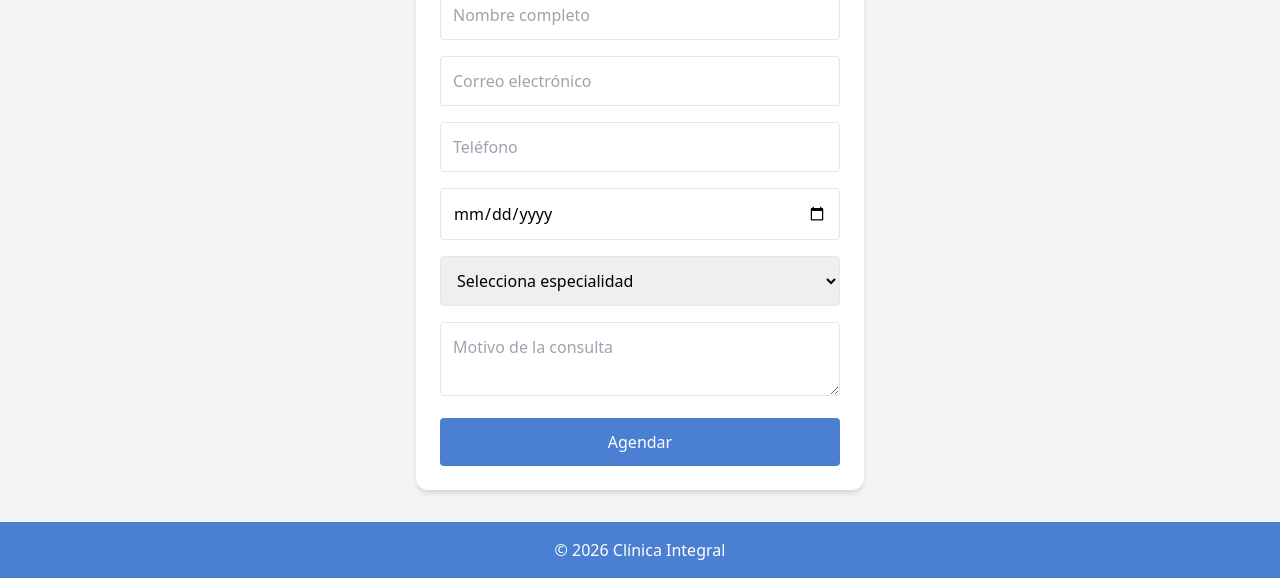
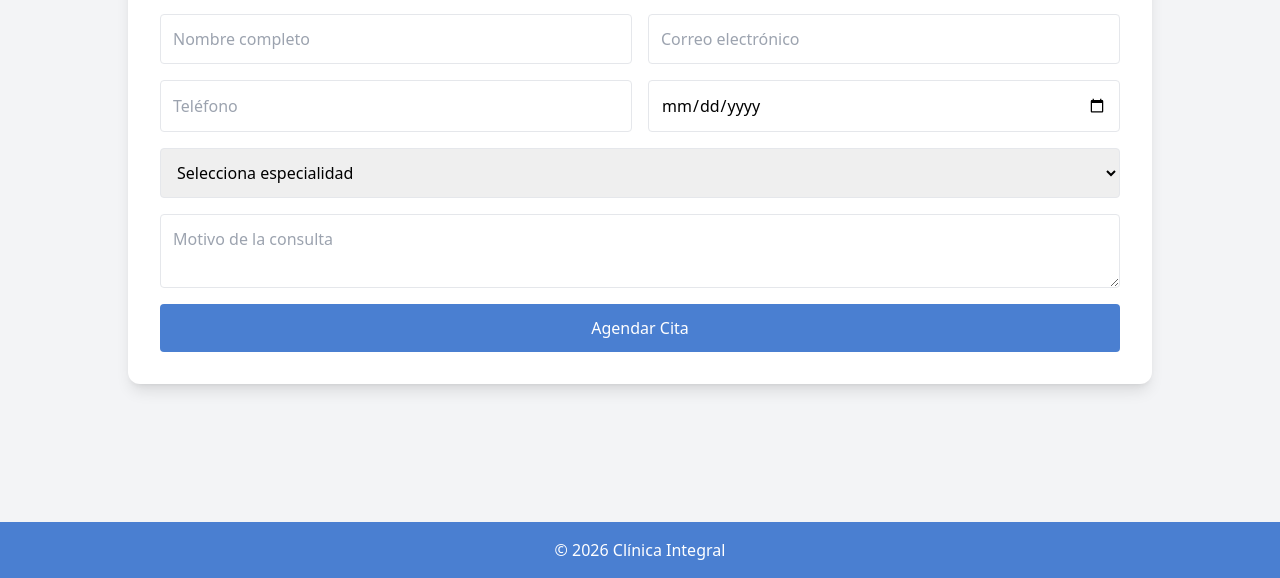
Before and after one commit to rensoliss/Proyecto-, a plain HTML site: page citas.html in a window 1280 px wide. Shown: the part 222-800 px from the top of the page. Drawn offline with nearby package versions, Linux system fonts and the light colour scheme.

Commit message:
Update citas.html

```diff
--- a/citas.html
+++ b/citas.html
@@ -31,31 +31,34 @@
 </header>
 
 <!-- MAIN -->
-<main class="flex-1 flex items-center justify-center pt-24">
+<main class="flex-1 pt-24 flex flex-col">
 
-<section id="citas" class="w-full text-center">
+<section class="flex-1 w-full flex flex-col items-center px-4 py-10">
 
-  <h2 class="text-3xl font-bold text-[#4A7FD1] mb-6">
+  <!-- CONTENEDOR PRINCIPAL -->
+  <div class="w-full max-w-5xl bg-white rounded-xl shadow-lg p-8">
+
+    <h2 class="text-3xl font-bold text-[#4A7FD1] mb-8 text-center">
       Agendar Cita
     </h2>
 
-  <form id="formCitas"
-    class="max-w-md mx-auto bg-white p-6 rounded-xl space-y-4 shadow-md">
+    <form id="formCitas" class="grid grid-cols-1 md:grid-cols-2 gap-4">
 
       <input type="text" name="nombre" placeholder="Nombre completo" required
-      class="w-full border p-3 rounded focus:ring-2 focus:ring-blue-400">
+        class="border p-3 rounded w-full">
 
       <input type="email" name="correo" placeholder="Correo electrónico" required
-      class="w-full border p-3 rounded focus:ring-2 focus:ring-blue-400">
+        class="border p-3 rounded w-full">
 
       <input type="tel" name="telefono" placeholder="Teléfono"
-      class="w-full border p-3 rounded focus:ring-2 focus:ring-blue-400">
+        class="border p-3 rounded w-full">
 
       <input type="date" name="fecha" required
-      class="w-full border p-3 rounded focus:ring-2 focus:ring-blue-400">
+        class="border p-3 rounded w-full">
 
       <select name="especialidad"
-      class="w-full border p-3 rounded focus:ring-2 focus:ring-blue-400">
+        class="border p-3 rounded w-full md:col-span-2">
+
         <option>Selecciona especialidad</option>
         <option>Cardiología</option>
         <option>Pediatría</option>
@@ -66,16 +69,19 @@
         <option>Neurología</option>
         <option>Psicología</option>
         <option>Endocrinología</option>
+
       </select>
 
       <textarea name="motivo" placeholder="Motivo de la consulta"
-      class="w-full border p-3 rounded focus:ring-2 focus:ring-blue-400"></textarea>
+        class="border p-3 rounded w-full md:col-span-2"></textarea>
 
-    <button class="bg-[#4A7FD1] text-white py-3 rounded hover:bg-[#3F73C4] transition w-full">
-      Agendar
+      <button class="bg-[#4A7FD1] text-white py-3 rounded hover:bg-[#3F73C4] transition w-full md:col-span-2">
+        Agendar Cita
       </button>
 
     </form>
+
+  </div>
 
 </section>
 
```
Lines whose indentation alone changed are shown as unchanged.
